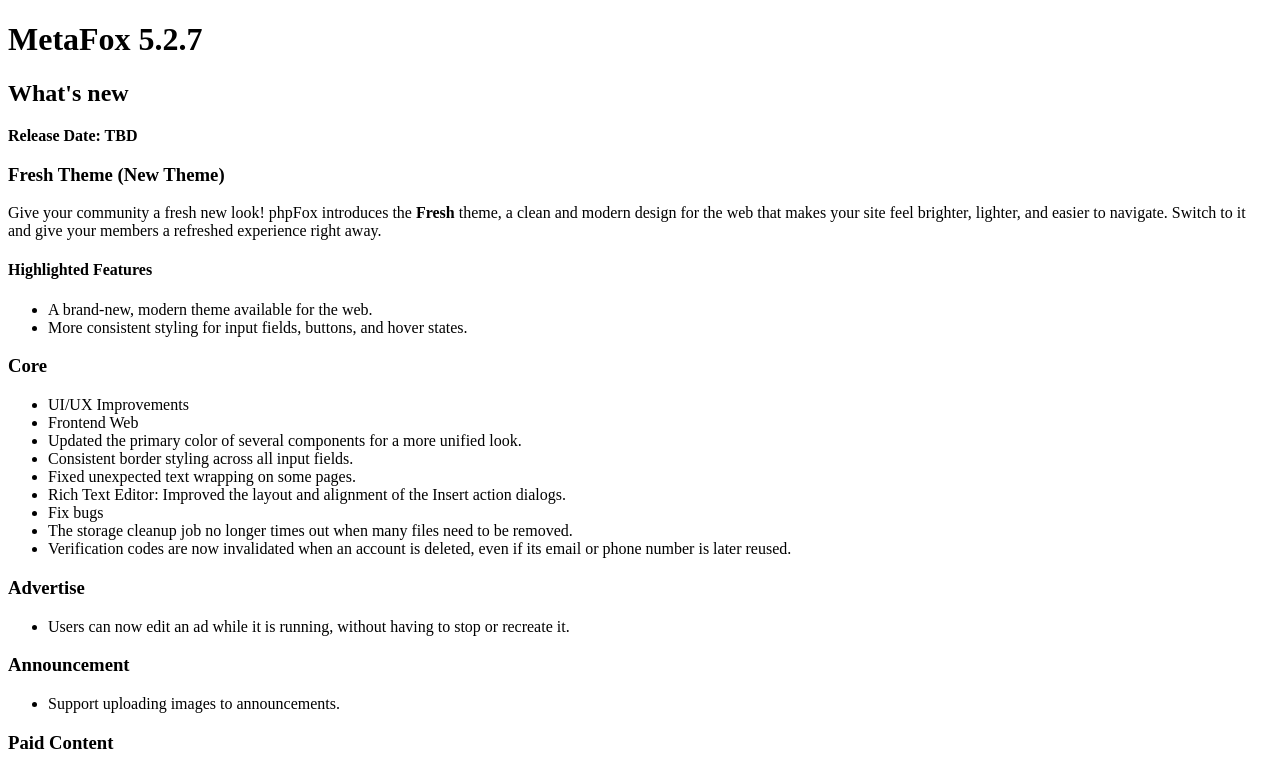
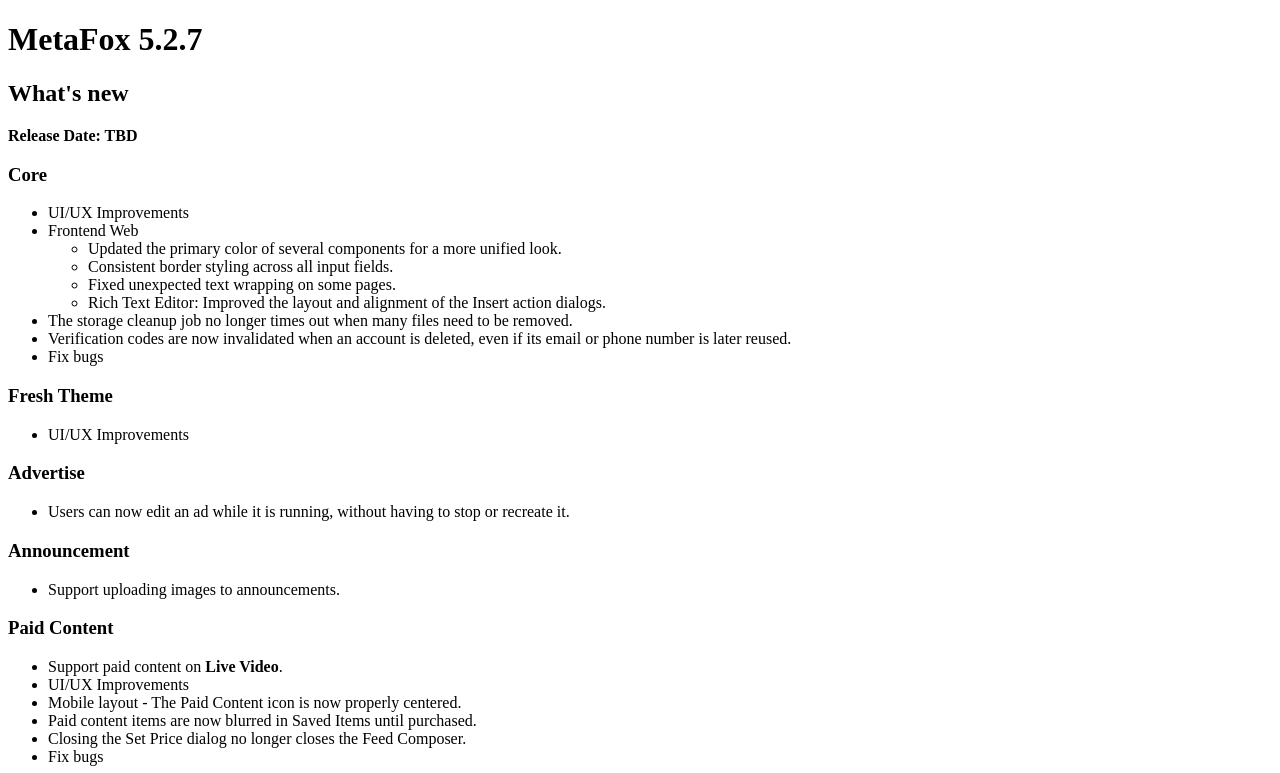
Before and after one commit to metafoxapp/user-manual-docs, a Next.js app: page /release-notes/metafox-527 in a window 1280 px wide. Shown: the top 773 px of the page. Built offline with nearby package versions, Linux system fonts and the light colour scheme; what nextra-theme-docs would draw is missing.

Commit message:
Update release note 5.2.7

```diff
--- a/pages/release-notes/metafox-527.mdx
+++ b/pages/release-notes/metafox-527.mdx
@@ -8,26 +8,21 @@ title: MetaFox 5.2.7
 
 **Release Date: TBD**
 
-### **Fresh Theme (New Theme)**
-
-Give your community a fresh new look! phpFox introduces the **Fresh** theme, a clean and modern design for the web that makes your site feel brighter, lighter, and easier to navigate. Switch to it and give your members a refreshed experience right away.
-
-#### **Highlighted Features**
-
-* A brand-new, modern theme available for the web.
-* More consistent styling for input fields, buttons, and hover states.
-
 ### **Core**
 
 * UI/UX Improvements
 * Frontend Web
-* Updated the primary color of several components for a more unified look.
-* Consistent border styling across all input fields.
-* Fixed unexpected text wrapping on some pages.
-* Rich Text Editor: Improved the layout and alignment of the Insert action dialogs.
-* Fix bugs
+    * Updated the primary color of several components for a more unified look.
+    * Consistent border styling across all input fields.
+    * Fixed unexpected text wrapping on some pages.
+    * Rich Text Editor: Improved the layout and alignment of the Insert action dialogs.
 * The storage cleanup job no longer times out when many files need to be removed.
 * Verification codes are now invalidated when an account is deleted, even if its email or phone number is later reused.
+* Fix bugs
+
+### **Fresh Theme**
+
+* UI/UX Improvements
 
 ### **Advertise**
 
@@ -42,9 +37,9 @@ Give your community a fresh new look! phpFox introduces the **Fresh** theme, a c
 * Support paid content on **Live Video**.
 * UI/UX Improvements
 * Mobile layout - The Paid Content icon is now properly centered.
-* Fix bugs
 * Paid content items are now blurred in Saved Items until purchased.
 * Closing the Set Price dialog no longer closes the Feed Composer.
+* Fix bugs
 
 ### **In-App Purchase**
 
@@ -59,6 +54,10 @@ Give your community a fresh new look! phpFox introduces the **Fresh** theme, a c
 
 * Support sending **Voice Messages** on the web version.
 * Fix bugs
+
+### **ChatGPT Bot***
+
+* Support new OpenAI models
 
 ### **Groups**
 
```
